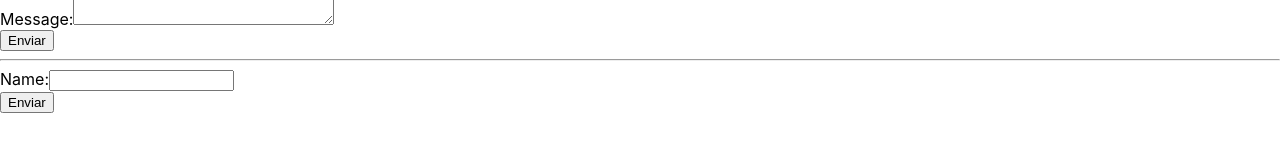
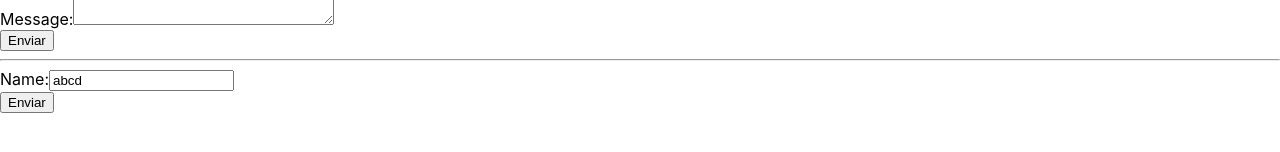
Before and after one commit to luiscns-alt/react-introducao, a React (Create React App) app in the folder my-app/: page / in a window 1280 px wide. Shown: the part 316-468 px from the top of the page. Built offline with nearby package versions, Linux system fonts and the light colour scheme.

Commit message:
valor padrão de componentes não controlados

```diff
--- a/my-app/src/App.js
+++ b/my-app/src/App.js
@@ -1,4 +1,4 @@
-import React, {Component} from "react";
+import React, { Component } from "react";
 
 import TextCounter from "./TextCounter";
 import MyForm from "./MyForm";
--- a/my-app/src/MyForm2.js
+++ b/my-app/src/MyForm2.js
@@ -21,6 +21,7 @@ class MyForm2 extends Component {
                     <label>
                         Name:
                         <input
+                            defaultValue={'abcd'}
                             type='text'
                             name='name'
                             ref={this.inputName}
```
Lines whose indentation alone changed are shown as unchanged.
